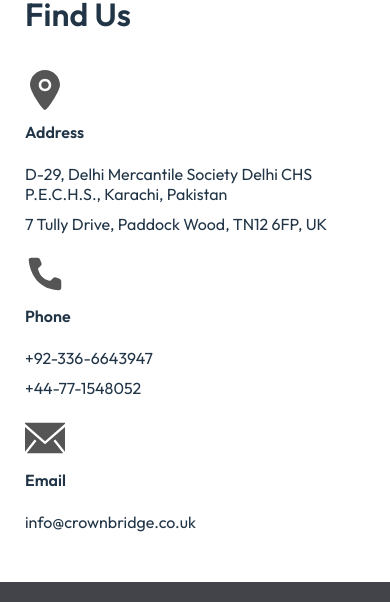
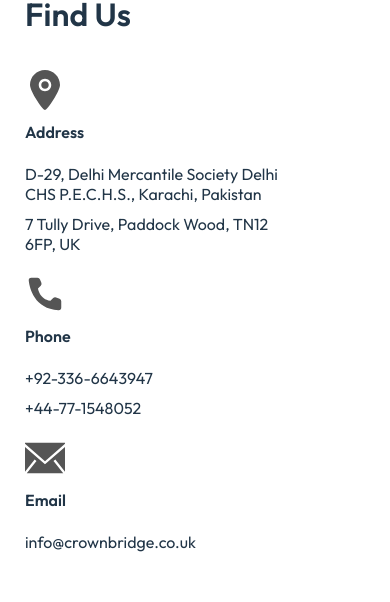
Before and after one commit to crownbridgelondonuk/crownbridge, a React (Vite) app: page /contact in a window 390 px wide. Shown: the part 502-1104 px from the top of the page. Built offline with nearby package versions, Linux system fonts and the light colour scheme.

Commit message:
Update responsiveness

```diff
--- a/src/contact.css
+++ b/src/contact.css
@@ -37,6 +37,8 @@
     align-items: flex-start;
     gap: 50px 20px;
     flex-wrap: wrap;
+    justify-content: space-between;
+    max-width: 900px;
 }
 
 .findCard img {
@@ -64,6 +66,10 @@
     gap: 10px;
 }
 
+.findCard:nth-child(2) {
+    width: 150px;
+}
+
 @media (max-width: 1000px) {
     .findus {
         margin: 50px 25px;
@@ -87,9 +93,9 @@
     }
 }
 
-@media (max-width: 550px) {
+@media (max-width: 700px) {
     .findCard {
-        width: 100%;
+        width: 80%;
     }
     .findCard p {
         font-size: var(--fs-body-m-mobile);
```
